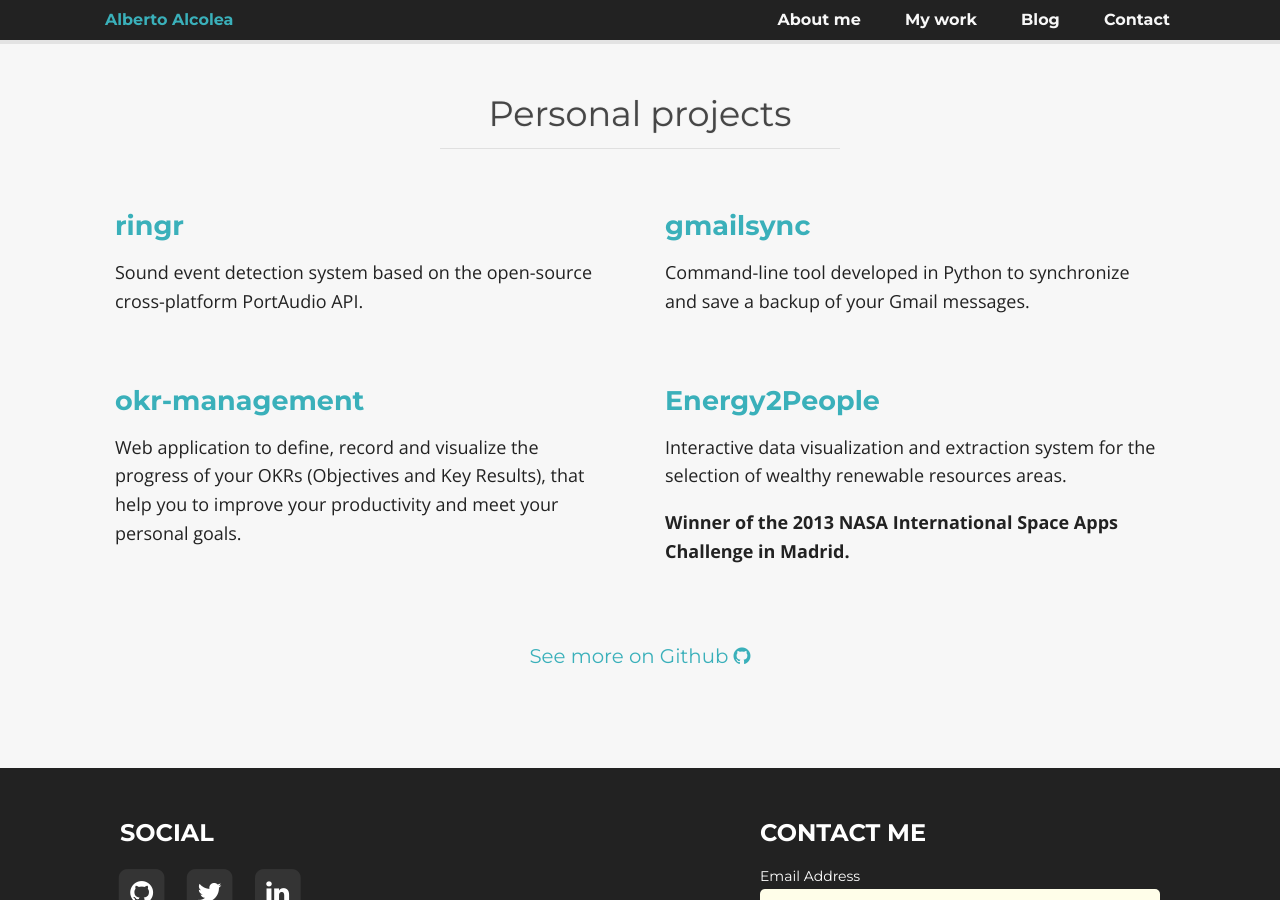
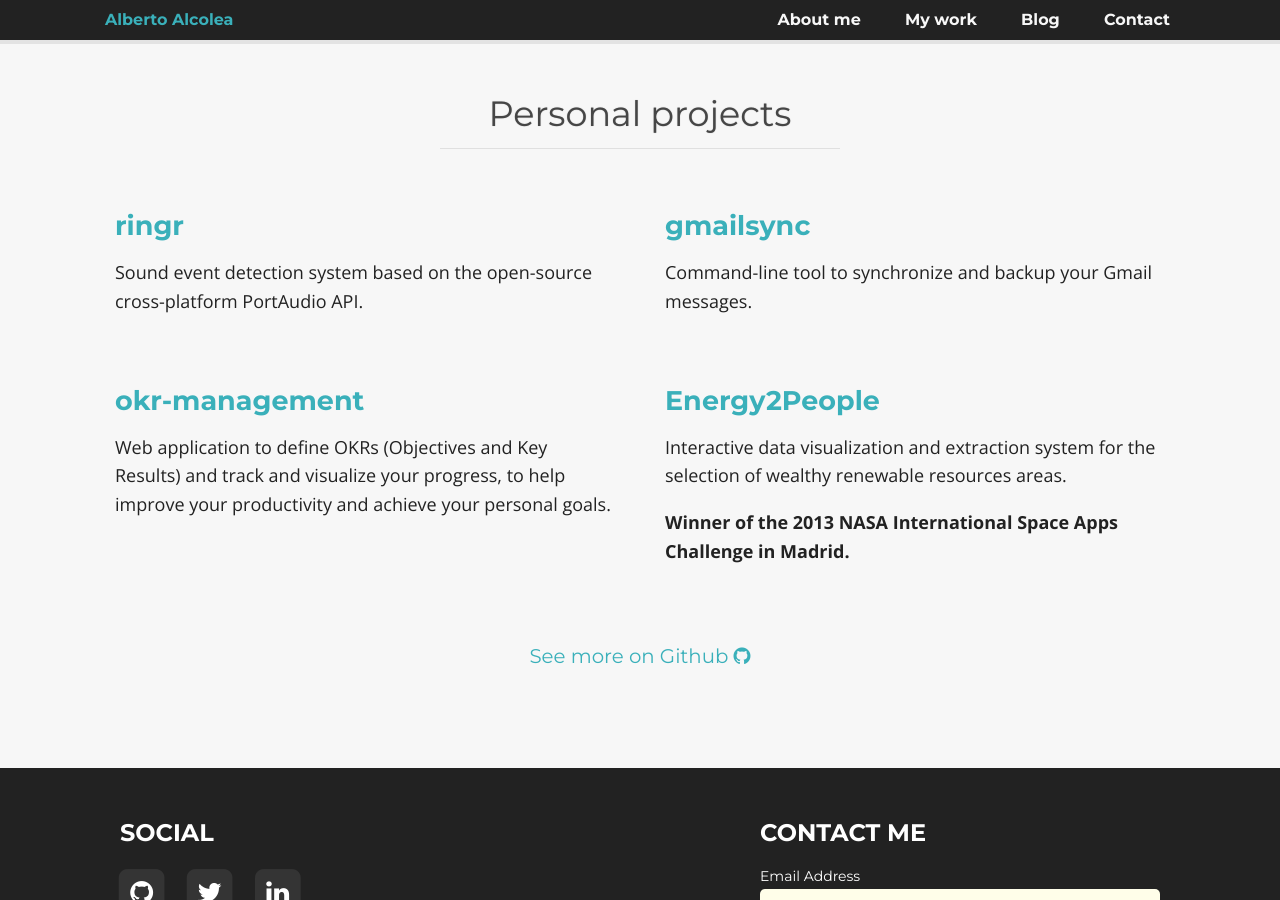
Before and after one commit to albertoalcolea/albertoalcolea.github.io, a Jekyll site: the page built from index.html, in a window 1280 px wide and 900 px high, scrolled down 2630 px. Built offline with Jekyll 4.4.1, drawn with Linux system fonts in a browser that asks for light colours; nearby versions of some CDN libraries.

Commit message:
Improved project descriptions

```diff
--- a/index.html
+++ b/index.html
@@ -82,14 +82,14 @@ schema: person
 			<div class="project">
 				<div class="info">
 					<h3><a href="https://github.com/albertoalcolea/gmailsync" target="_blank">gmailsync</a></h3>
-					<p>Command-line tool developed in Python to synchronize and save a backup of your Gmail messages.</p>
+					<p>Command-line tool to synchronize and backup your Gmail messages.</p>
 				</div>
 			</div>
 
 			<div class="project">
 				<div class="info">
 					<h3><a href="https://github.com/albertoalcolea/okr-management" target="_blank">okr-management</a></h3>
-					<p>Web application to define, record and visualize the progress of your OKRs (Objectives and Key Results), that help you to improve your productivity and meet your personal goals.</p>
+					<p>Web application to define OKRs (Objectives and Key Results) and track and visualize your progress, to help improve your productivity and achieve	 your personal goals.</p>
 				</div>
 			</div>
 
```
